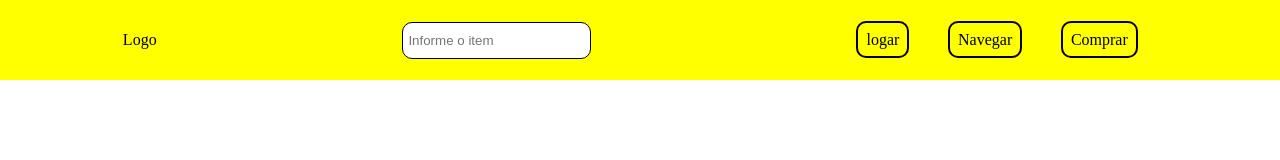
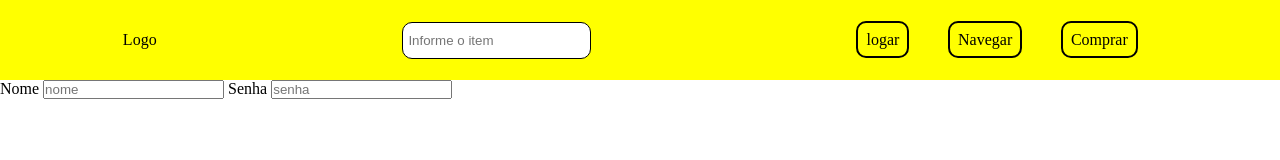
Before and after one commit to ValdsonSilva/treino_git, a plain HTML site: page index.html in a window 1280 px wide. Drawn offline with Linux system fonts and the light colour scheme.

Commit message:
feat: form

```diff
--- a/index.html
+++ b/index.html
@@ -65,7 +65,12 @@
     </header>
 
     <main>
-        <!-- form -->
+        <form>
+            <span>Nome</span>
+            <input type="text" placeholder="nome" name="nome" id="">
+            <span>Senha</span>
+            <input type="password" placeholder="senha" name="senha" id="">
+        </form>
     </main>
 
     <footer>
```
